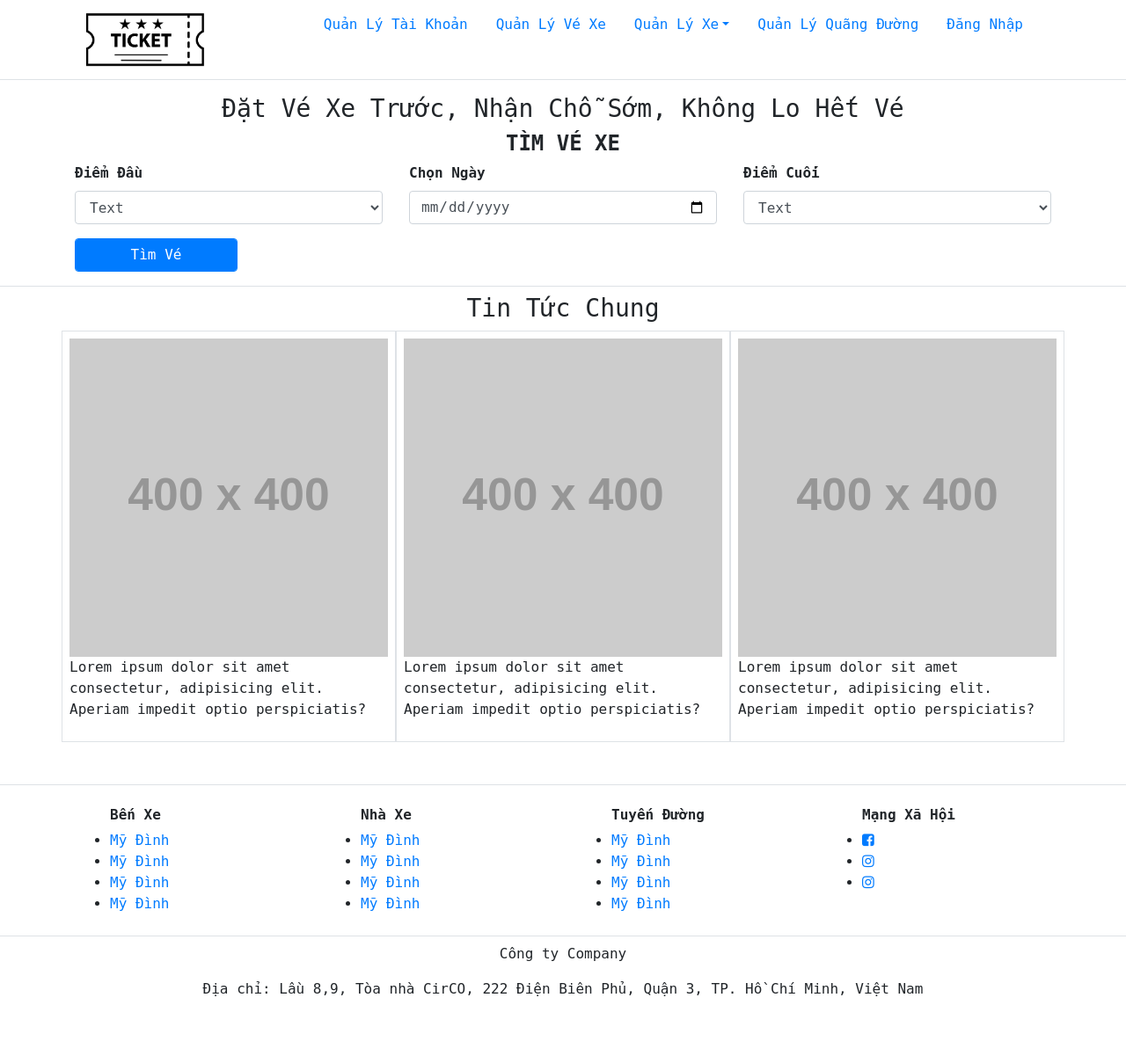
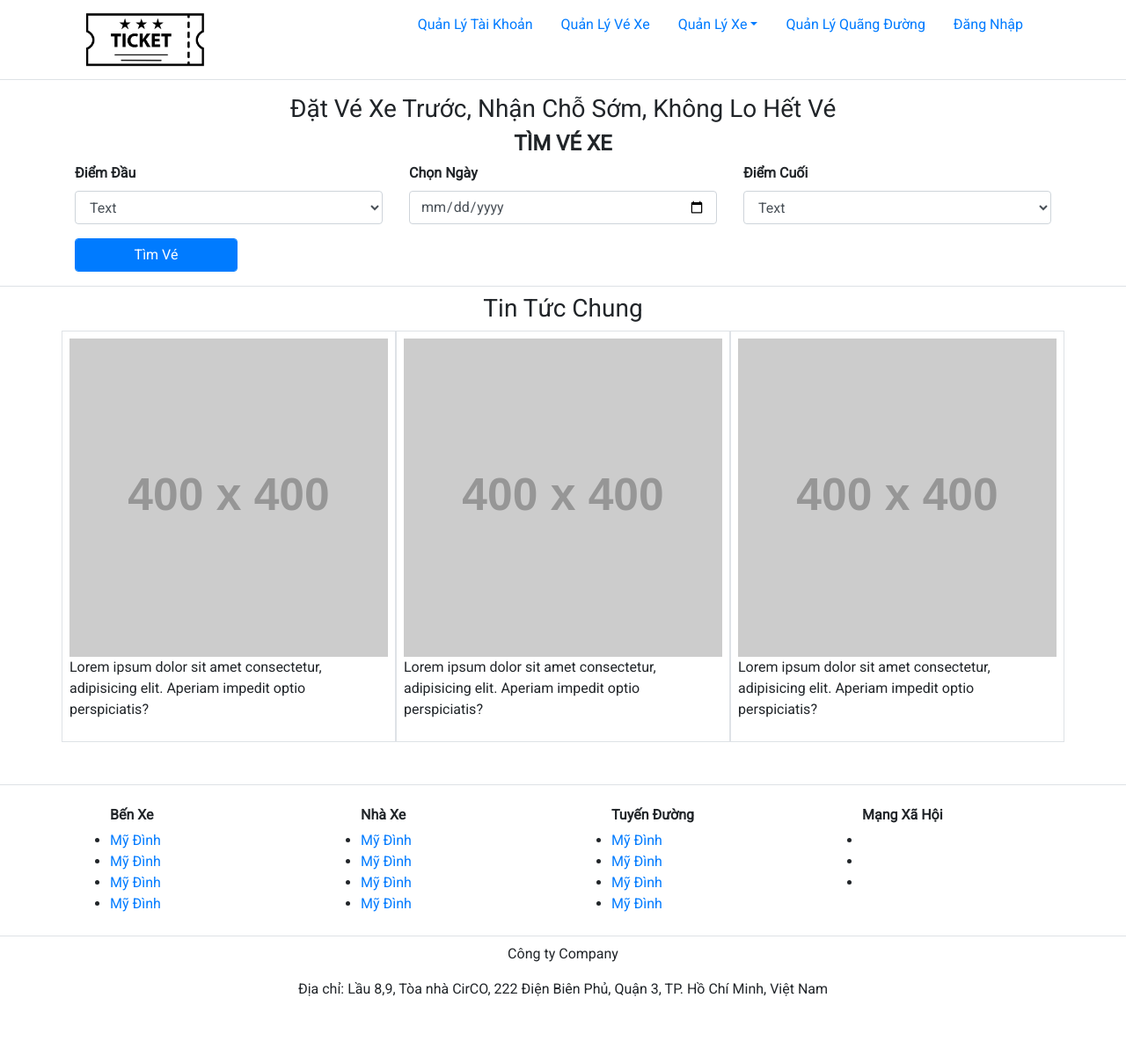
Before and after one commit to thiet1999/ban-ve-xe-khach-pt15111, a PHP site: page /ban-ve-xe-khach-pt15111/ in a window 1280 px wide. Shown: the whole page at 88% size. Run offline with PHP 8.4, Linux system fonts and the light colour scheme; grey boxes labelled with a size stand in for pictures from a placeholder-image service; some libraries are stand-ins or nearby versions.

Commit message:
êdit
by Son

```diff
--- a/admin/users/save-add.php
+++ b/admin/users/save-add.php
@@ -8,6 +8,7 @@ $password = trim($_POST['password']);
 $cfpassword = trim($_POST['cfpassword']);
 $phone_number = trim($_POST['phone_number']);
 $role_id = trim($_POST['role_id']);
+
 // validate bằng php
 $nameerr = "";
 $emailerr = "";
@@ -46,10 +47,7 @@ if($nameerr . $emailerr . $passworderr != "" ){
 // mã hóa mật khẩu
 $password = password_hash($password, PASSWORD_DEFAULT);
 // upload file ảnh
-$insertUserQuery = "insert into users
-                          (email, password, name, phone_number, role_id)
-                    values
-                          ('$email', '$password', '$name', '$phone_number', '$role_id')";
+$insertUserQuery = "insert into users values(null,'$email', '$password', '$name', '$phone_number', '$role_id')";
 queryExecute($insertUserQuery, false);
 header("location: " . ADMIN_URL . "users");
 die;
--- a/index.php
+++ b/index.php
@@ -7,7 +7,8 @@
     <meta http-equiv="X-UA-Compatible" content="ie=edge">
     <link rel="stylesheet" href="https://stackpath.bootstrapcdn.com/bootstrap/4.4.1/css/bootstrap.min.css" integrity="sha384-Vkoo8x4CGsO3+Hhxv8T/Q5PaXtkKtu6ug5TOeNV6gBiFeWPGFN9MuhOf23Q9Ifjh" crossorigin="anonymous">
     <link href="https://stackpath.bootstrapcdn.com/font-awesome/4.7.0/css/font-awesome.min.css" rel="stylesheet" integrity="sha384-wvfXpqpZZVQGK6TAh5PVlGOfQNHSoD2xbE+QkPxCAFlNEevoEH3Sl0sibVcOQVnN" crossorigin="anonymous">
-    <link rel="stylesheet" href="./public/css/main.css">
+    <link href="https://fonts.googleapis.com/css?family=Roboto&display=swap" rel="stylesheet">
+    <link rel="stylesheet" href="public/css/main.css">
     <title>Bán vé xe khách - Trang chủ</title>
 </head>
 
--- a/login.php
+++ b/login.php
@@ -19,7 +19,7 @@ require_once "./config/utils.php";
 			<div class="col-4 offset-4">
                 <div class="login-logo">
                     <a href="<?php echo BASE_URL ?>">
-                        <img src="<?php echo BASE_URL . 'public/images/logo1.ico'?>" alt="" class="img-thumbnail">
+                        <img src="<?php echo BASE_URL . 'public/images/logo1.png'?>" alt="" class="img-thumbnail">
                     </a>
                 </div>
 				<form action="post-login.php" method="post">
--- a/public/css/main.css
+++ b/public/css/main.css
@@ -1,5 +1,5 @@
 * {
-    font-family: monospace;
+    font-family: 'Roboto' !important ;
 }
 
 img {
```
Also changed, not shown: config/utils.php (+5 -5 lines).
